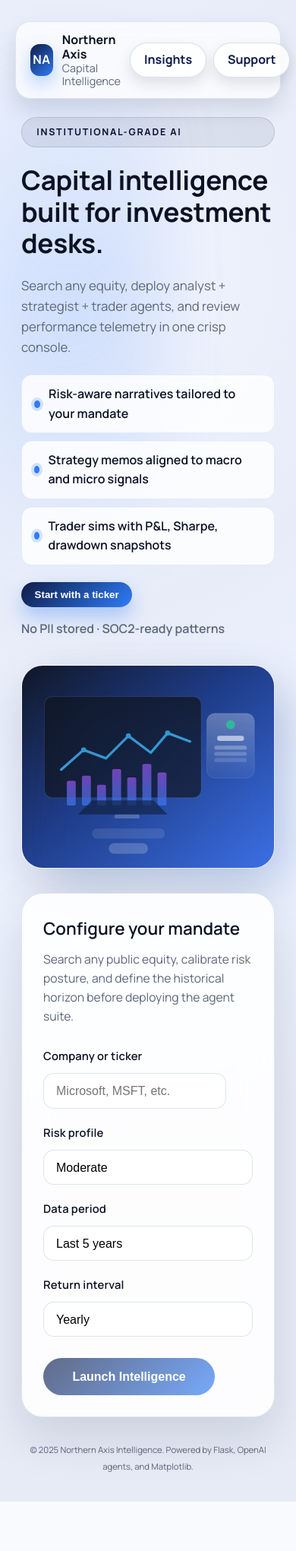
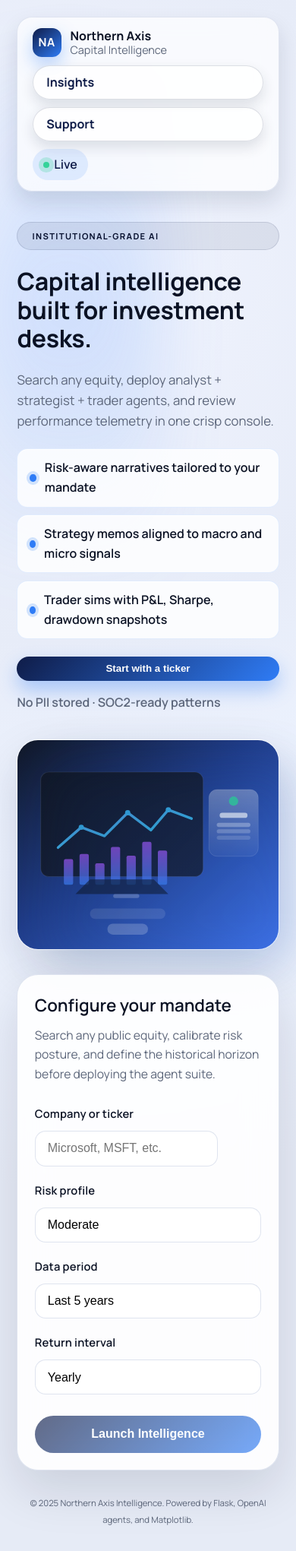
Before and after one commit to 1juho1/FinGen_Agents, a Flask app: page / in a window 390 px wide. Shown: the whole page at 76% size. Before the commit the page ends 1976 px from the top, so only its background shows below. Run offline with Flask 3, Linux system fonts and the light colour scheme.

Commit message:
Added mobile formatting

```diff
--- a/webapp/static/styles.css
+++ b/webapp/static/styles.css
@@ -578,15 +578,86 @@
         padding: 1.75rem;
     }
 
+    .topbar {
+        flex-direction: column;
+        align-items: flex-start;
+        gap: 0.7rem;
+        position: static;
+        margin: 0 0 0.5rem;
+    }
+
+    .topbar__actions {
+        width: 100%;
+        justify-content: flex-start;
+        flex-wrap: wrap;
+    }
+
+    .brand__mark {
+        width: 38px;
+        height: 38px;
+        font-size: 0.95rem;
+    }
+
+    .hero {
+        grid-template-columns: 1fr;
+    }
+
+    .hero__title {
+        font-size: 2rem;
+    }
+
+    .hero__cta {
+        flex-direction: column;
+        align-items: flex-start;
+    }
+
     .hero__highlights li {
         flex-direction: row;
         align-items: center;
+    }
+
+    .results-grid {
+        grid-template-columns: 1fr;
+    }
+
+    .chart {
+        max-height: 320px;
+        object-fit: contain;
     }
 
     .search-results {
         position: static;
         max-height: none;
         box-shadow: none;
+    }
+}
+
+@media (max-width: 520px) {
+    .app-shell {
+        padding: 1.4rem;
+    }
+
+    .panel {
+        padding: 1.4rem;
+    }
+
+    .hero__badge {
+        font-size: 0.7rem;
+        letter-spacing: 0.12em;
+    }
+
+    button.primary,
+    .ghost-btn {
+        width: 100%;
+        justify-content: center;
+    }
+
+    .form-grid {
+        grid-template-columns: 1fr;
+    }
+
+    .form-field--wide {
+        grid-column: span 1;
     }
 }
 
```
